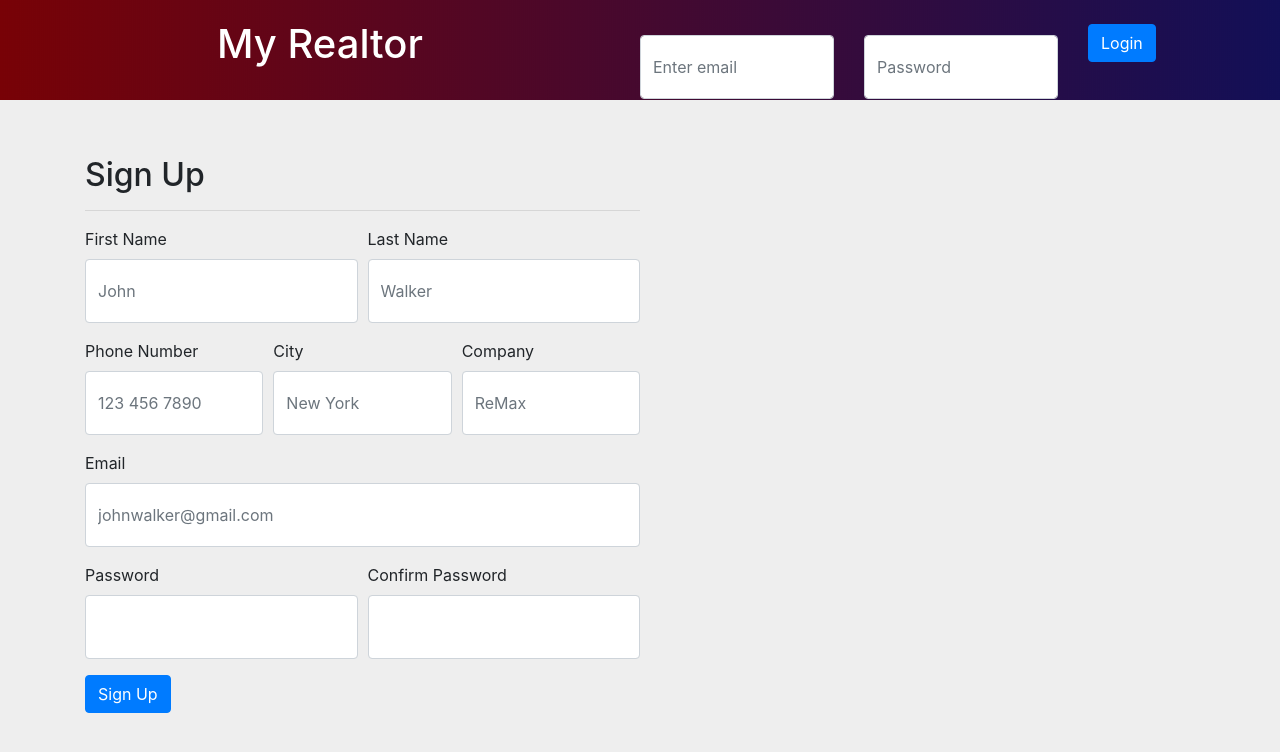
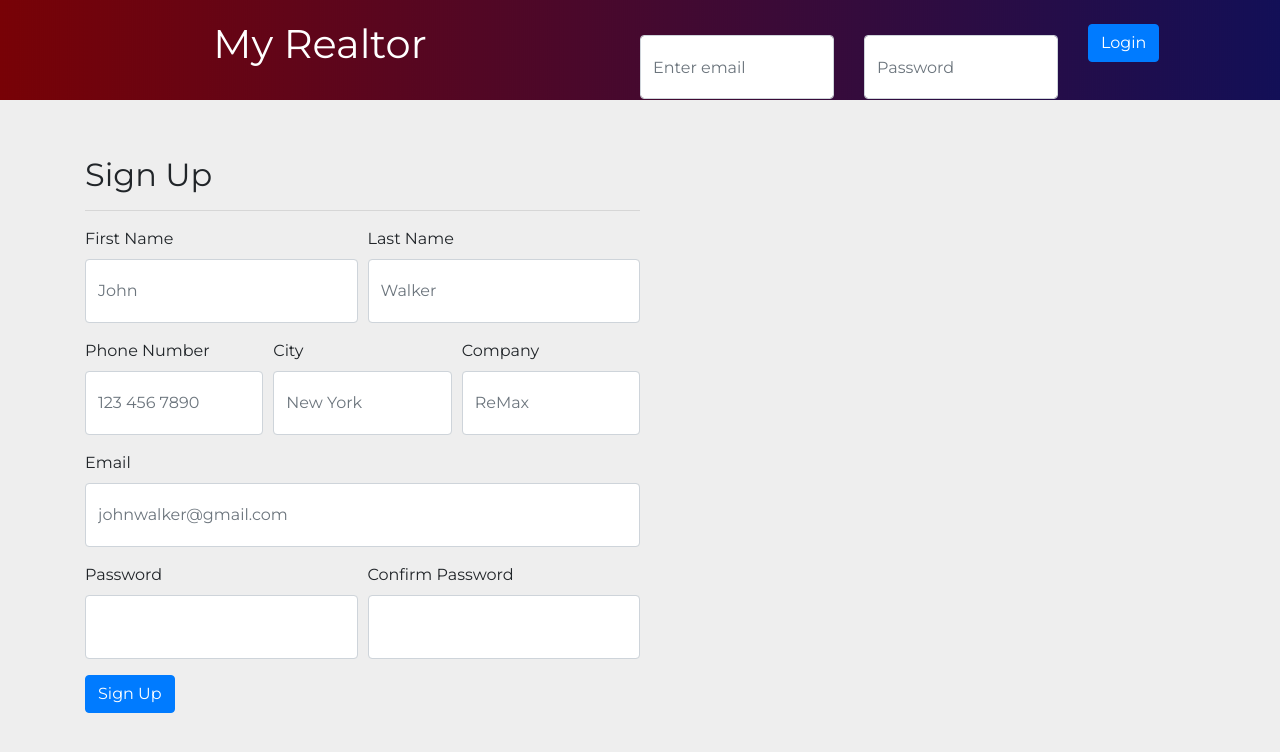
Before and after one commit to stephanieblom/myRealtor, a plain HTML site: page public/login.html in a window 1280 px wide. Drawn offline with nearby package versions, Linux system fonts and the light colour scheme; files whose address does not match are found by name.

```diff
--- a/public/CSS/login.css
+++ b/public/CSS/login.css
@@ -1,9 +1,10 @@
 .header {
     width: 100%;
     height: 100px;
-    background-image: url('ManOfSteel.jpg');
+    background-image: url('/Users/koustubmanchiraju/Documents/BootCamp/Project-2/Assets/Images/ManOfSteel.jpg');
 }
 body {
+    font-family: 'Montserrat', sans-serif;
     background-color: rgb(238, 238, 238);
 }
 .title{
--- a/public/login.html
+++ b/public/login.html
@@ -9,6 +9,7 @@
     <link rel="stylesheet" href="https://stackpath.bootstrapcdn.com/font-awesome/4.7.0/css/font-awesome.min.css">
     <script src="https://code.jquery.com/jquery-3.4.1.min.js" integrity="sha256-CSXorXvZcTkaix6Yvo6HppcZGetbYMGWSFlBw8HfCJo=" crossorigin="anonymous"></script>
     <script src="https://cdnjs.cloudflare.com/ajax/libs/moment.js/2.24.0/moment.min.js"></script>
+    <link href="https://fonts.googleapis.com/css?family=Montserrat&display=swap" rel="stylesheet">
 
     <!-- for Toaster -->
     <link rel="stylesheet" href="https://cdnjs.cloudflare.com/ajax/libs/toastr.js/2.1.4/toastr.min.css">
```
Also changed, not shown: public/index.html (renamed from public/search.html, +2 -2 lines), public/CSS/ManOfSteel.jpg (deleted), public/CSS/index.css (renamed from public/css/search.css), public/CSS/search.css (deleted), public/JS/index.js (added), public/JS/search.js (deleted), public/css/search.js (deleted), public/js/search.js (deleted), 3 other files.
